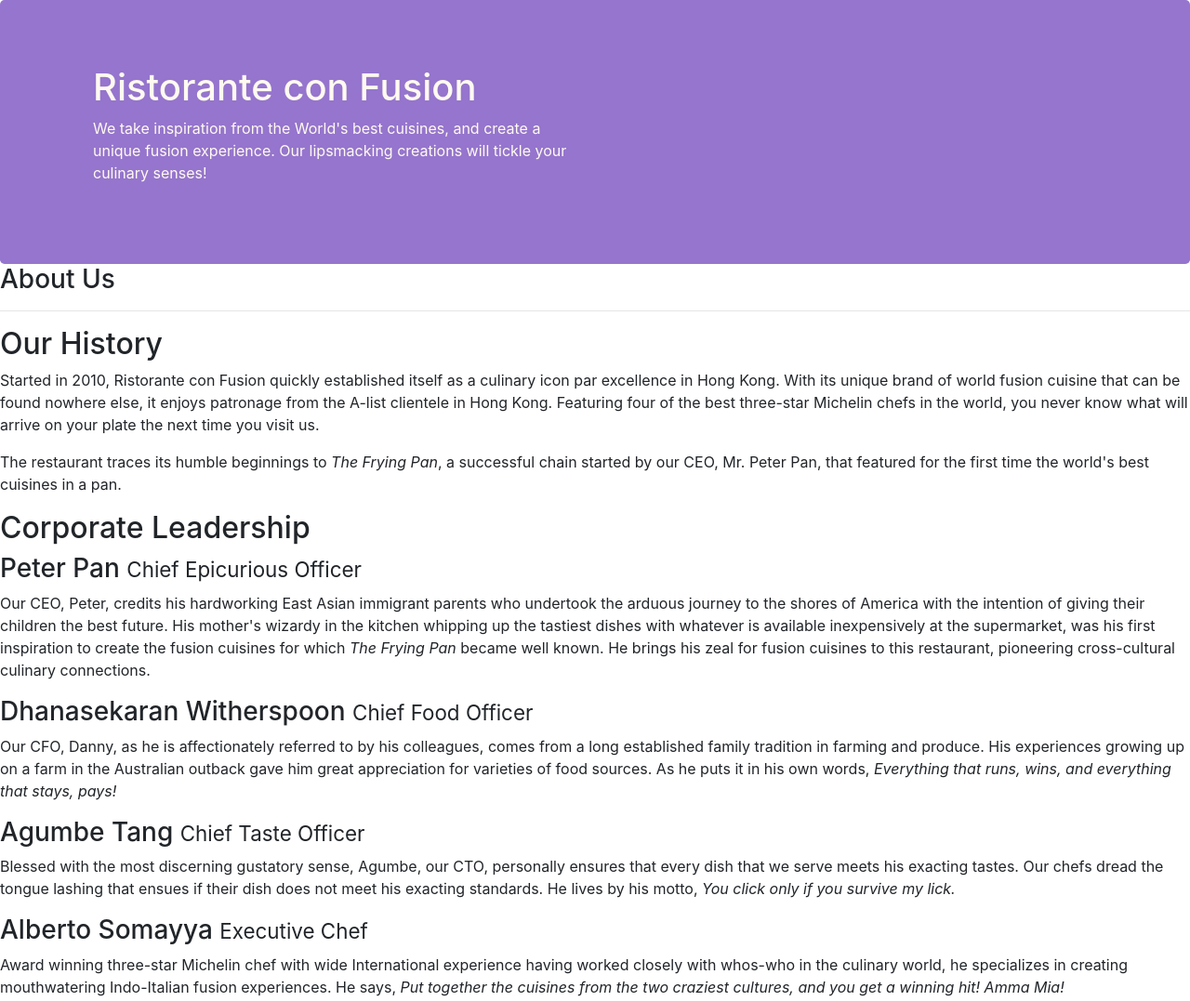
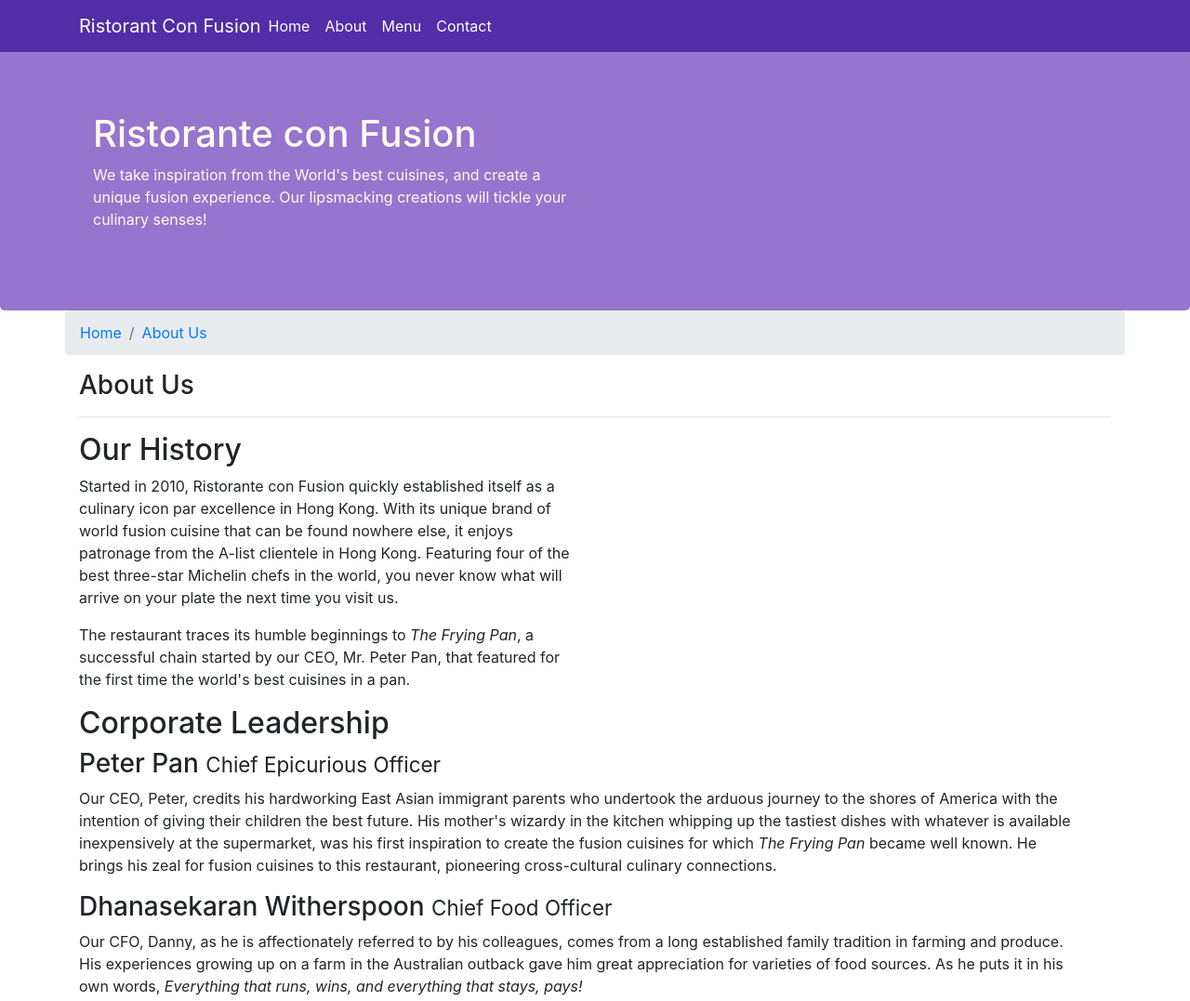
Before and after one commit to CZAMBARE/React_Coursera_Project, a website: page aboutus.html in a window 1280 px wide. Shown: the top 1077 px of the page at 93% size. Drawn offline with nearby package versions, Linux system fonts and the light colour scheme.

Commit message:
Navigaation bar, Breadscrum added in index and About page created navigation bar

```diff
--- a/aboutus.html
+++ b/aboutus.html
@@ -9,13 +9,30 @@
 
      <!-- Bootstrap CSS -->
      <link rel="stylesheet" href="node_modules/bootstrap/dist/css/bootstrap.min.css">
-     <link rel="stylesheet" href="css/styelabout.css"/>
+     <link rel="stylesheet" href="css/style.css"/>
 
     <title>Ristorante Con Fusion: About Us</title>
 
 </head>
 
 <body>
+    <nav class="navbar narvbar-dark navbar-expand-sm  fixed-top text-dark">
+        <div class="container">
+            <button class="navbar-toggler" type="button" data-toggle="collapse" data-target="#Navbar">
+                <span class="navbar-toggler-icon"></span>
+            </button>
+           <a class="navbar-brand mr-auto text-white" href="./index.html">Ristorant Con Fusion</a>
+           <div class="collapse navbar-collapse" id="Navbar">
+            <ul class="navbar-nav mr-auto">
+                <li class="nav-item"><a class="nav-link text-white"  href="./index.html">Home</a></li>
+                <li class="nav-item active"><a class="nav-link text-white" href="#">About</a></li>
+                <li class="nav-item"><a class="nav-link text-white" href="#">Menu</a></li>
+                <li class="nav-item"><a class="nav-link text-white" href="#">Contact</a></li>
+             </ul>
+
+           </div>
+        </div>
+   </nav>
 
     <header class="jumbotron">
         <div class="container">
@@ -30,16 +47,20 @@
         </div>
     </header>
 
-    <div>
-        <div>
-            <div>
+    <div class="container">
+        <div class="row">
+            <ol class="col-12 breadcrumb">
+                <li class="breadcrumb-item"><a href="./index.html">Home</a></li>
+                <li class="breadcrumb-item active"><a href="./index.html">About Us</a></li>
+            </ol>
+            <div class="col-12">
                <h3>About Us</h3>
                <hr>
             </div>
         </div>
 
-        <div>
-            <div>
+        <div class="row">
+            <div class=" col-12 col-sm-6">
                 <h2>Our History</h2>
                 <p>Started in 2010, Ristorante con Fusion quickly established itself as a culinary icon par excellence in Hong Kong. With its unique brand of world fusion cuisine that can be found nowhere else, it enjoys patronage from the A-list clientele in Hong Kong.  Featuring four of the best three-star Michelin chefs in the world, you never know what will arrive on your plate the next time you visit us.</p>
                 <p>The restaurant traces its humble beginnings to <em>The Frying Pan</em>, a successful chain started by our CEO, Mr. Peter Pan, that featured for the first time the world's best cuisines in a pan.</p>
@@ -49,17 +70,17 @@
         </div>
 
 
-        <div>
+        <div class="row col-12">
             <div>
                 <h2>Corporate Leadership</h2>
                 <h3>Peter Pan <small>Chief Epicurious Officer</small></h3>
-                <p>Our CEO, Peter, credits his hardworking East Asian immigrant parents who undertook the arduous journey to the shores of America with the intention of giving their children the best future. His mother's wizardy in the kitchen whipping up the tastiest dishes with whatever is available inexpensively at the supermarket, was his first inspiration to create the fusion cuisines for which <em>The Frying Pan</em> became well known. He brings his zeal for fusion cuisines to this restaurant, pioneering cross-cultural culinary connections.</p>
+                <p class="d-none d-sm-block">Our CEO, Peter, credits his hardworking East Asian immigrant parents who undertook the arduous journey to the shores of America with the intention of giving their children the best future. His mother's wizardy in the kitchen whipping up the tastiest dishes with whatever is available inexpensively at the supermarket, was his first inspiration to create the fusion cuisines for which <em>The Frying Pan</em> became well known. He brings his zeal for fusion cuisines to this restaurant, pioneering cross-cultural culinary connections.</p>
                 <h3>Dhanasekaran Witherspoon <small>Chief Food Officer</small></h3>
-                <p>Our CFO, Danny, as he is affectionately referred to by his colleagues, comes from a long established family tradition in farming and produce. His experiences growing up on a farm in the Australian outback gave him great appreciation for varieties of food sources. As he puts it in his own words, <em>Everything that runs, wins, and everything that stays, pays!</em></p>
+                <p class="d-none d-sm-block">Our CFO, Danny, as he is affectionately referred to by his colleagues, comes from a long established family tradition in farming and produce. His experiences growing up on a farm in the Australian outback gave him great appreciation for varieties of food sources. As he puts it in his own words, <em>Everything that runs, wins, and everything that stays, pays!</em></p>
                 <h3>Agumbe Tang <small>Chief Taste Officer</small></h3>
-                <p>Blessed with the most discerning gustatory sense, Agumbe, our CTO, personally ensures that every dish that we serve meets his exacting tastes. Our chefs dread the tongue lashing that ensues if their dish does not meet his exacting standards. He lives by his motto, <em>You click only if you survive my lick.</em></p>
+                <p class="d-none d-sm-block">Blessed with the most discerning gustatory sense, Agumbe, our CTO, personally ensures that every dish that we serve meets his exacting tastes. Our chefs dread the tongue lashing that ensues if their dish does not meet his exacting standards. He lives by his motto, <em>You click only if you survive my lick.</em></p>
                 <h3>Alberto Somayya <small>Executive Chef</small></h3>
-                <p>Award winning three-star Michelin chef with wide International experience having worked closely with whos-who in the culinary world, he specializes in creating mouthwatering Indo-Italian fusion experiences. He says, <em>Put together the cuisines from the two craziest cultures, and you get a winning hit! Amma Mia!</em></p>
+                <p class="d-none d-sm-block">Award winning three-star Michelin chef with wide International experience having worked closely with whos-who in the culinary world, he specializes in creating mouthwatering Indo-Italian fusion experiences. He says, <em>Put together the cuisines from the two craziest cultures, and you get a winning hit! Amma Mia!</em></p>
             </div>
        </div>
 
@@ -71,7 +92,7 @@
                 <div class="col-4 offset-1 col-sm-2">
                     <h5>Links</h5>
                     <ul class="list-unstyled">
-                        <li><a href="#">Home</a></li>
+                        <li><a href="./index.html">Home</a></li>
                         <li><a href="#">About</a></li>
                         <li><a href="#">Menu</a></li>
                         <li><a href="#">Contact</a></li>
--- a/css/style.css
+++ b/css/style.css
@@ -29,3 +29,12 @@
     margin: 0px;
     color: #0f0f0f;
 }
+
+body{
+    padding: 50px 0px 0px 0px;
+    z-index:0;
+}
+.navbar{
+    background-color: #512DA8;
+
+}
```
Also changed, not shown: index.html (+18 -1 lines).
